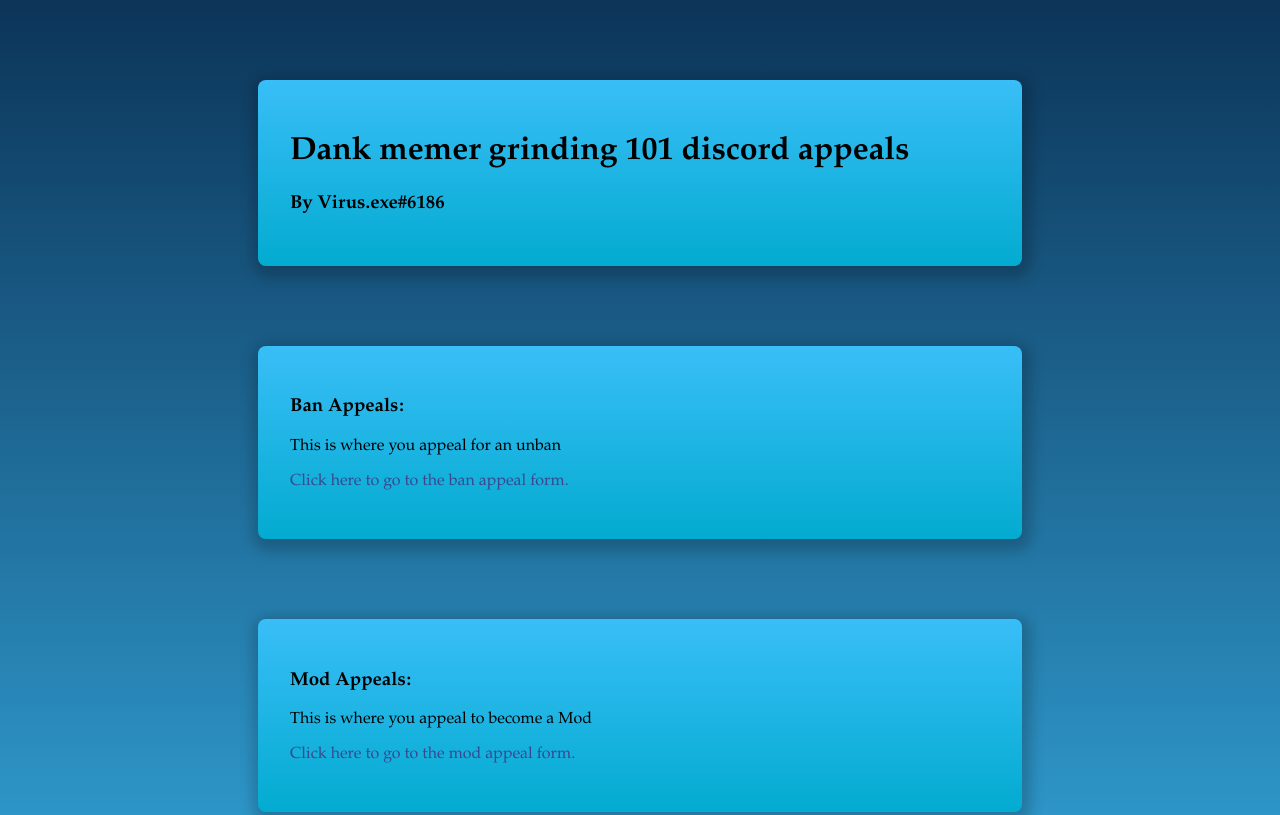
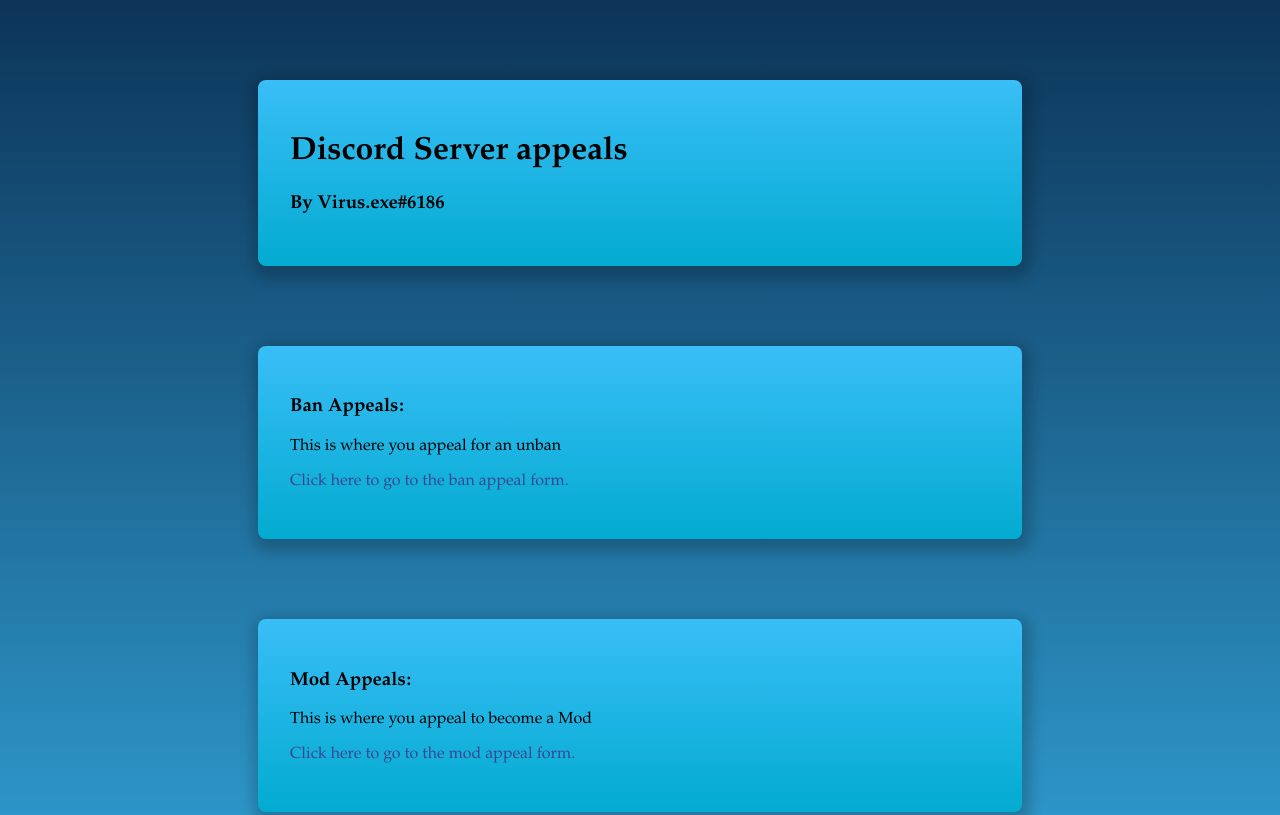
Before and after one commit to Danx3mer/Luffy-Yes-Appeals, a plain HTML site: page index.html in a window 1280 px wide. Shown: the top 815 px of the page. Drawn offline with Linux system fonts and the light colour scheme.

Commit message:
Update index.html

```diff
--- a/index.html
+++ b/index.html
@@ -38,7 +38,7 @@
 <body>
 
 <div>
-    <h1>Dank memer grinding 101 discord appeals</h1>
+    <h1>Discord Server appeals</h1>
     <h3>By Virus.exe#6186</h3>
 </div>
 <div>
```
